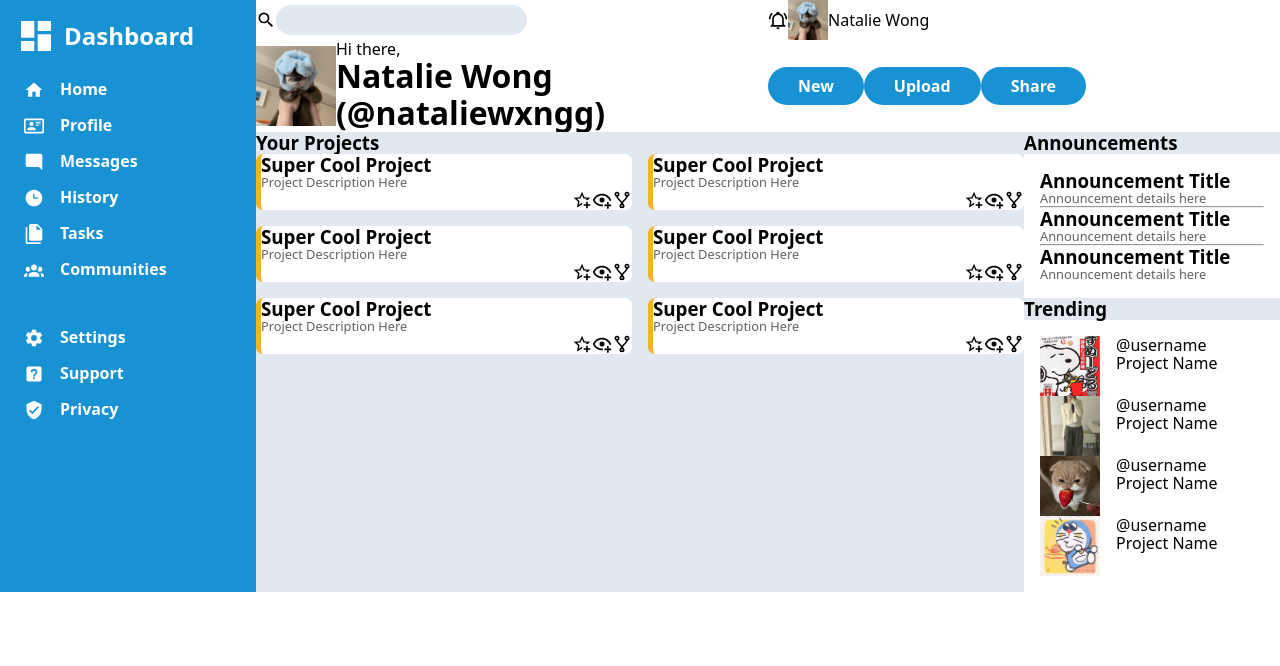
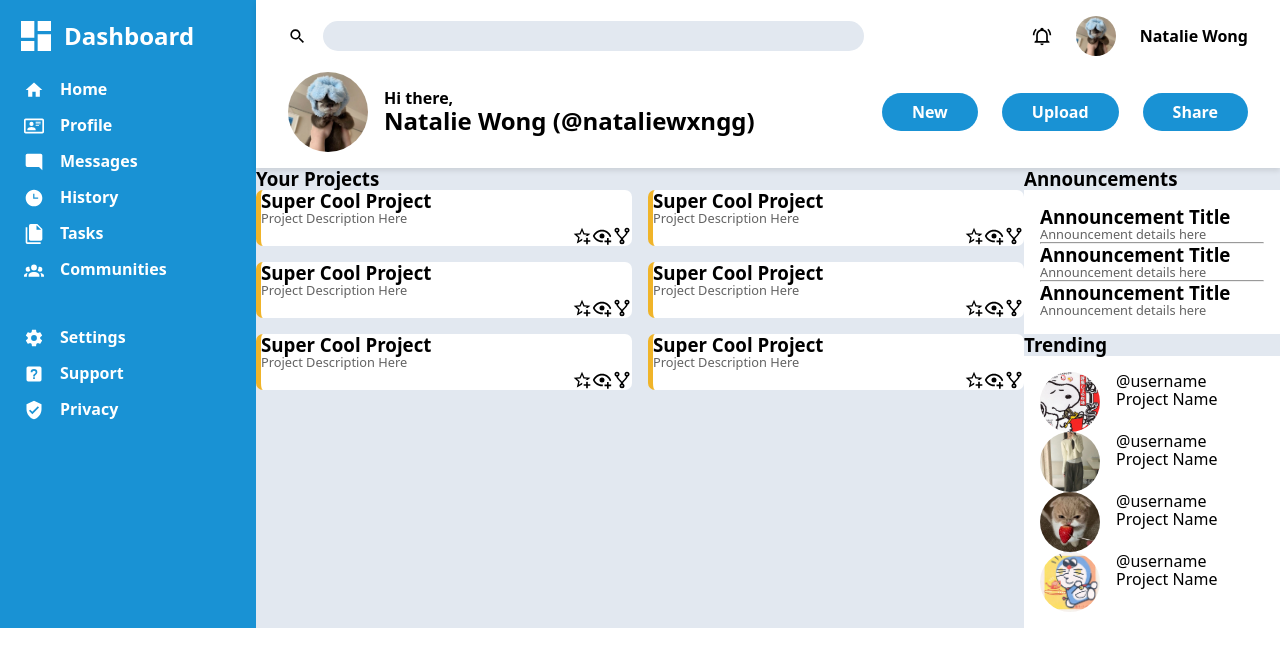
Before and after one commit to nataliewxngg/admin-dashboard, a plain HTML site: page index.html in a window 1280 px wide. Drawn offline with nearby package versions, Linux system fonts and the light colour scheme.

Commit message:
Style search menu

```diff
--- a/index.html
+++ b/index.html
@@ -102,7 +102,7 @@
                 </svg>
                 <input type="text">
             </div>
-            <div>
+            <div class="profile-menu">
                 <svg xmlns="http://www.w3.org/2000/svg" viewBox="0 0 24 24">
                     <title>Notifications</title>
                     <path d="M10,21H14A2,2 0 0,1 12,23A2,2 0 0,1 10,21M21,19V20H3V19L5,17V11C5,7.9 7.03,5.17 10,4.29C10,4.19 10,4.1 10,4A2,2 0 0,1 12,2A2,2 0 0,1 14,4C14,4.1 14,4.19 14,4.29C16.97,5.17 19,7.9 19,11V17L21,19M17,11A5,5 0 0,0 12,6A5,5 0 0,0 7,11V18H17V11M19.75,3.19L18.33,4.61C20.04,6.3 21,8.6 21,11H23C23,8.07 21.84,5.25 19.75,3.19M1,11H3C3,8.6 3.96,6.3 5.67,4.61L4.25,3.19C2.16,5.25 1,8.07 1,11Z" />
@@ -110,7 +110,7 @@
                 <img src="assets/profile-pic.jpeg" alt="Profile Picture" width="40px">
                 <p>Natalie Wong</p>
             </div>
-            <div>
+            <div class="greet">
                 <img src="assets/profile-pic.jpeg" alt="Profile Picture" width="80px">
                 <div>
                     <p>Hi there,</p>
--- a/styles.css
+++ b/styles.css
@@ -18,6 +18,7 @@ a {
 }
 ul { list-style: none; }
 article { background-color: var(--content-background-color); }
+img { border-radius: 50%; }
 
 /* Layout Setup */
 .container {
@@ -69,7 +70,28 @@ article section:first-child {
 /* Search Menu Styles */
 .search-menu {
     display: grid;
-    grid-template-columns: 1fr 1fr;
+    grid-template-columns: 1.5fr 1fr;
+    padding: 1rem 2rem;
+    row-gap: 1rem;
+
+    /* box shadow generated with https://www.cssmatic.com/box-shadow */
+    -webkit-box-shadow: 0px 3px 5px 0px rgba(0,0,0,0.1);
+    -moz-box-shadow: 0px 3px 5px 0px rgba(0,0,0,0.1);
+    box-shadow: 0px 3px 5px 0px rgba(0,0,0,0.1);
+    position: relative;
+}
+
+.search-menu > div {
+    display: flex;
+    align-items: center;
+}
+
+.search { gap: 1rem; }
+
+.search-menu div:nth-child(even) {
+    justify-self: end;
+    gap: 1.5rem;
+    font-weight: var(--semi-bold);
 }
 
 .search-menu input {
@@ -77,25 +99,26 @@ article section:first-child {
     background-color: var(--content-background-color);
     border-radius: 20px;
     height: 30px;
-    padding: 0 10px;
+    width: 100%;
+    padding: 10px 15px;
+    font-size: 0.8rem;
 }
 
-.search-menu input:focus {
-    outline: 2px solid black;
+.search-menu input:focus { outline: 2px solid black; }
+.search-menu h1 { font-size: 1.5rem; }
+
+.greet {
+    display: flex;
+    gap: 1rem;
 }
 
-.search-menu > div {
-    display: flex;
-    align-items: center;
-}
-
-button {
+.search-menu button {
     background-color: var(--primary-color);
     color: white;
     border: none;
-    font-weight: var(--semi-bold);
     padding: 10px 30px;
     border-radius: 20px;
+    font-weight: var(--semi-bold);
 }
 
 /* Projects Catalog Styles */
```
